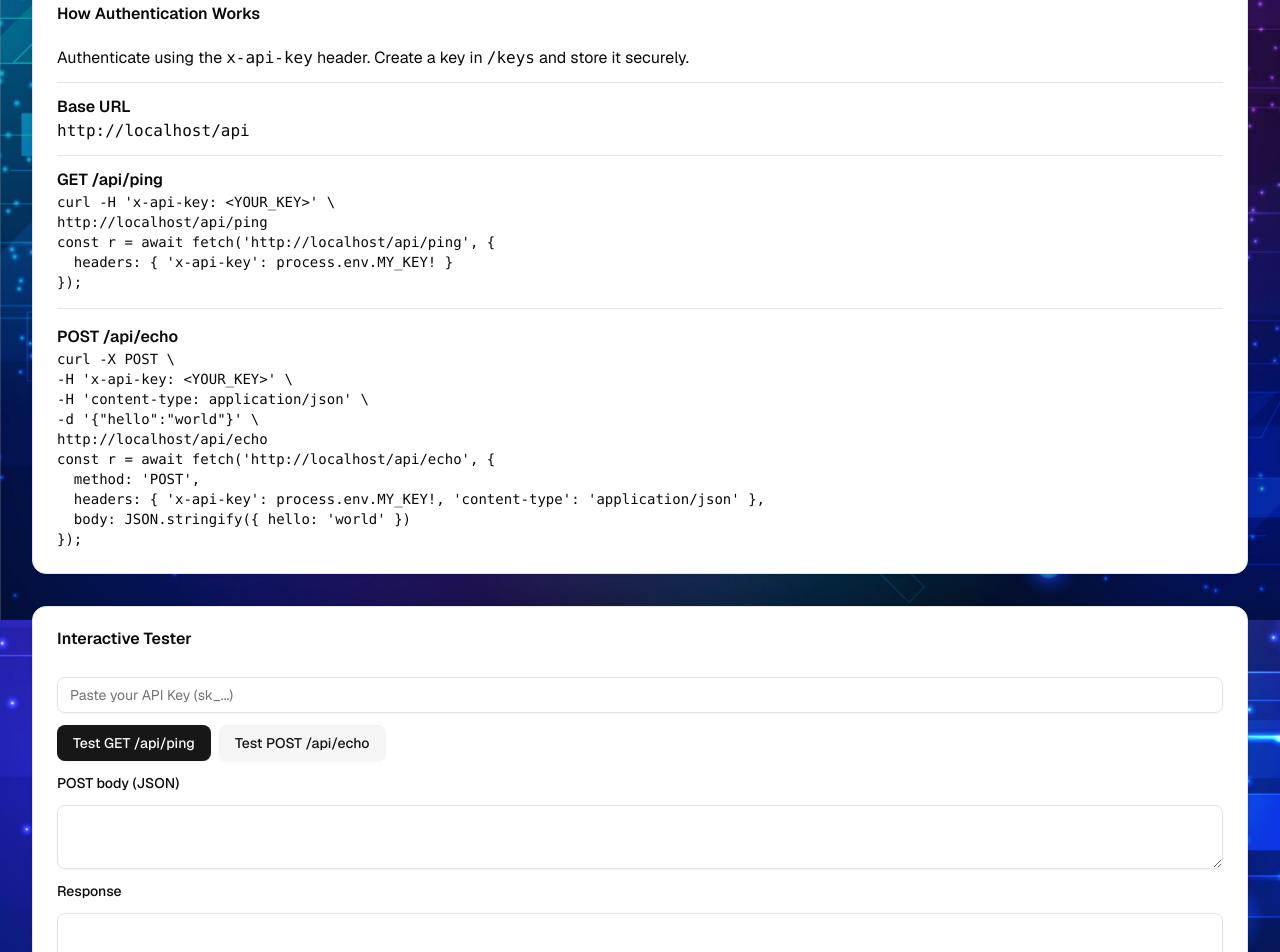
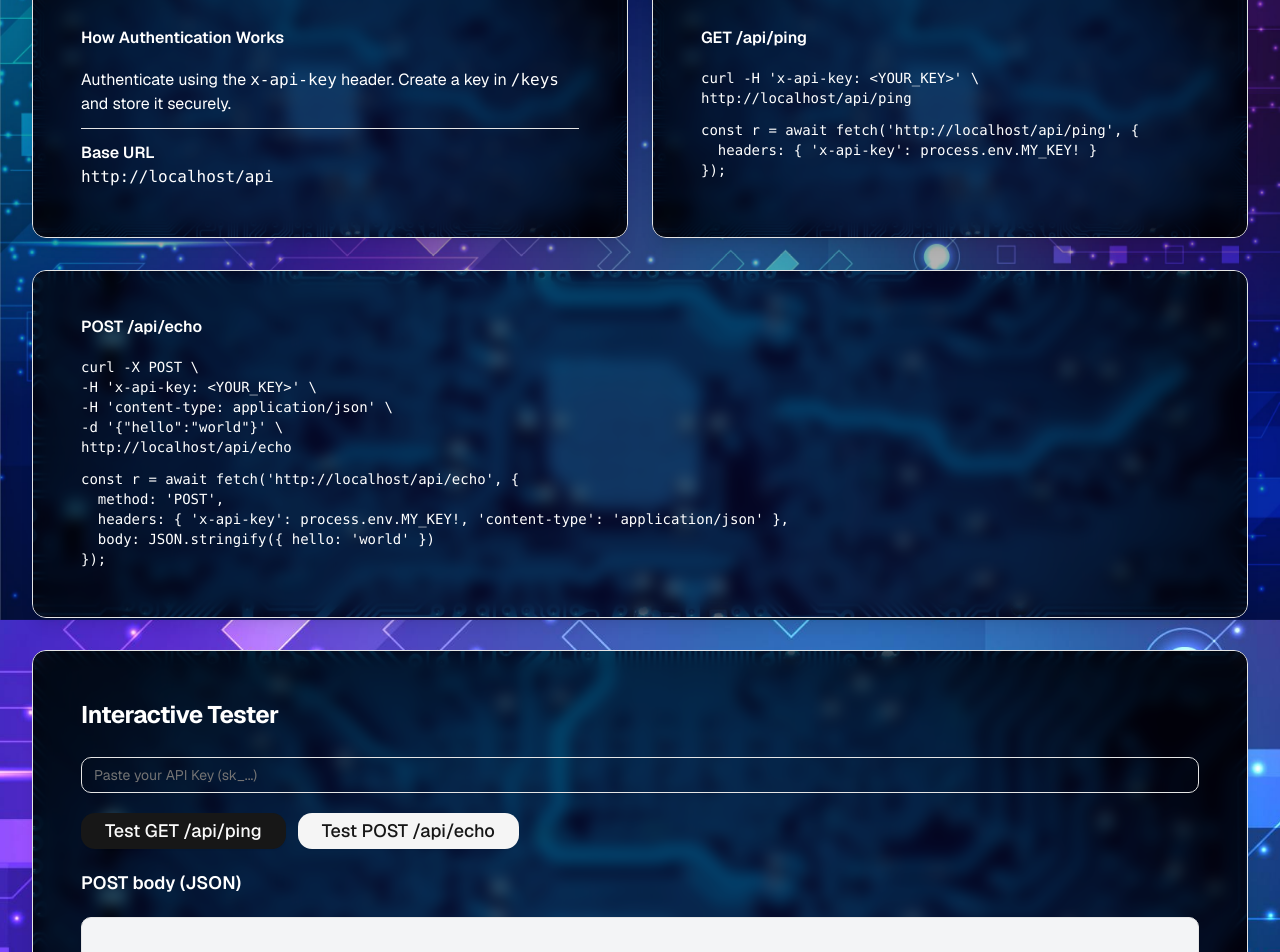
Before and after one commit to justine-0000/it3b-api-key, a Next.js app: page /docs in a window 1280 px wide. Shown: the part 180-1132 px from the top of the page. Built offline with nearby package versions, Linux system fonts and the light colour scheme; no server answers; sample sign-in values are in the browser's storage.

Commit message:
Activity 6

```diff
--- a/src/app/(dashboard)/docs/page.tsx
+++ b/src/app/(dashboard)/docs/page.tsx
@@ -18,7 +18,7 @@ const baseUrl =
 export default function DocsPage() {
   const [key, setKey] = useState("");
   const [out, setOut] = useState("");
-  const [postBody, setPostBody] = useState('');
+  const [postBody, setPostBody] = useState("");
 
   async function runGET() {
     try {
@@ -39,10 +39,10 @@ export default function DocsPage() {
     }
   }
 
-  async function runPOST(){
-    const res = await fetch (`${baseUrl}/api/echo`,{
+  async function runPOST() {
+    const res = await fetch(`${baseUrl}/api/echo`, {
       method: "POST",
-    headers:{ "x-api-key": key, "content-type": "application/json"},
+      headers: { "x-api-key": key, "content-type": "application/json" },
       body: JSON.stringify({ postBody }),
     });
     setOut(JSON.stringify(await res.json(), null, 2));
@@ -69,6 +69,7 @@ export default function DocsPage() {
       <div className="fixed inset-0 bg-black/30 -z-5" />
 
       <div className="space-y-8 relative z-10 p-8">
+        {/* Header */}
         <div className="flex items-center justify-between">
           <h1 className="text-3xl font-bold text-white flex items-center gap-2">
             <BookMarked /> API Guide
@@ -84,14 +85,22 @@ export default function DocsPage() {
           </Link>
         </div>
 
-        <Card>
-          <CardHeader className="flex flex-row items-center justify-between space-y-0">
+        {/* Authentication (Left) + GET (Right) */}
+        <div className="grid grid-cols-1 md:grid-cols-2 gap-6">
+          {/* Authentication Card */}
+          <Card
+            className="relative bg-cover bg-center text-white shadow-lg overflow-hidden"
+            style={{ backgroundImage: "url('/card1.jpg')" }}
+          >
+            <div className="absolute inset-0 backdrop-blur-sm bg-black/40" />
+            <div className="relative p-6 rounded-xl space-y-4">
+              <CardHeader>
                 <CardTitle>How Authentication Works</CardTitle>
               </CardHeader>
               <CardContent className="space-y-3">
                 <p>
-              Authenticate using the <code>x-api-key</code> header. Create a key
-              in <code>/keys</code> and store it securely.
+                  Authenticate using the <code>x-api-key</code> header. Create a key in{" "}
+                  <code>/keys</code> and store it securely.
                 </p>
                 <Separator />
                 <div>
@@ -100,10 +109,21 @@ export default function DocsPage() {
                     <code>{baseUrl + "/api"}</code>
                   </pre>
                 </div>
-            <Separator />
-            <div className="flex flex-col gap-4">
-              <div>
-                <h3 className="font-semibold">GET /api/ping</h3>
+              </CardContent>
+            </div>
+          </Card>
+
+          {/* GET /api/ping Card */}
+          <Card
+            className="relative bg-cover bg-center text-white shadow-lg overflow-hidden"
+            style={{ backgroundImage: "url('/card1.jpg')" }}
+          >
+            <div className="absolute inset-0 backdrop-blur-sm bg-black/40" />
+            <div className="relative p-6 rounded-xl space-y-4">
+              <CardHeader>
+                <CardTitle>GET /api/ping</CardTitle>
+              </CardHeader>
+              <CardContent className="space-y-3">
                 <pre className="overflow-x-auto text-sm">
                   <code>{`curl -H 'x-api-key: <YOUR_KEY>' \\
 ${baseUrl}/api/ping`}</code>
@@ -113,10 +133,22 @@ ${baseUrl}/api/ping`}</code>
   headers: { 'x-api-key': process.env.MY_KEY! }
 });`}</code>
                 </pre>
+              </CardContent>
             </div>
-              <Separator />
-              <div>
-                <h3 className="font-semibold">POST /api/echo</h3>
+          </Card>
+        </div>
+
+        {/* POST /api/echo */}
+        <Card
+          className="relative bg-cover bg-center text-white shadow-lg overflow-hidden"
+          style={{ backgroundImage: "url('/card1.jpg')" }}
+        >
+          <div className="absolute inset-0 backdrop-blur-sm bg-black/40" />
+          <div className="relative p-6 rounded-xl space-y-4">
+            <CardHeader>
+              <CardTitle>POST /api/echo</CardTitle>
+            </CardHeader>
+            <CardContent className="space-y-3">
               <pre className="overflow-x-auto text-sm">
                 <code>{`curl -X POST \\
 -H 'x-api-key: <YOUR_KEY>' \\
@@ -131,36 +163,64 @@ ${baseUrl}/api/echo`}</code>
   body: JSON.stringify({ hello: 'world' })
 });`}</code>
               </pre>
+            </CardContent>
           </div>
-            </div>
-          </CardContent>
         </Card>
 
-        <Card>
+        {/* Interactive Tester */}
+        <Card
+          className="relative bg-cover bg-center text-white shadow-lg overflow-hidden"
+          style={{ backgroundImage: "url('/card1.jpg')" }}
+        >
+          <div className="absolute inset-0 backdrop-blur-sm bg-black/40" />
+          <div className="relative p-6 rounded-xl space-y-5">
             <CardHeader>
-            <CardTitle>Interactive Tester</CardTitle>
+              <CardTitle className="text-2xl font-bold tracking-tight">
+                Interactive Tester
+              </CardTitle>
             </CardHeader>
-          <CardContent className="space-y-3">
+            <CardContent className="space-y-5 text-lg">
+              {/* API Key Input */}
               <Input
-              placeholder="Paste your API Key (sk_...) "
+                placeholder="Paste your API Key (sk_...)"
                 value={key}
                 onChange={(e) => setKey(e.target.value)}
+                className="text-lg p-3 rounded-lg"
               />
-            <div className="flex flex-wrap gap-2">
-              <Button onClick={runGET}>Test GET /api/ping</Button>
-              <Button onClick={runPOST} variant="secondary">
+
+              {/* Buttons */}
+              <div className="flex flex-wrap gap-3">
+                <Button onClick={runGET} className="text-lg px-6 py-3 rounded-xl">
+                  Test GET /api/ping
+                </Button>
+                <Button
+                  onClick={runPOST}
+                  variant="secondary"
+                  className="text-lg px-6 py-3 rounded-xl"
+                >
                   Test POST /api/echo
                 </Button>
               </div>
-            <Label className="text-sm font-medium">POST body (JSON)</Label>
+
+              {/* POST Body */}
+              <Label className="text-lg font-semibold">POST body (JSON)</Label>
               <Textarea
                 rows={5}
                 value={postBody}
                 onChange={(e) => setPostBody(e.target.value)}
+                className="text-base p-4 rounded-lg bg-gray-100 text-black"
               />
-            <Label className="text-sm font-medium">Response</Label>
-            <Textarea rows={10} readOnly value={out} />
+
+              {/* Response */}
+              <Label className="text-lg font-semibold">Response</Label>
+              <Textarea
+                readOnly
+                value={out}
+                className="h-64 resize-y text-base p-4 font-mono rounded-lg bg-gray-100 text-black"
+                rows={16}
+              />
             </CardContent>
+          </div>
         </Card>
       </div>
     </div>
--- a/src/app/(dashboard)/keys/page.tsx
+++ b/src/app/(dashboard)/keys/page.tsx
@@ -133,7 +133,7 @@ export default function KeysPage() {
                     <p className="text-sm text-gray-200">Here is your API Key (visible once):</p>
                     <div className="mt-2 flex items-center gap-2 rounded-md bg-white/90 p-2">
                       <code className="break-all font-mono text-sm text-gray-900">{justCreated.key}</code>
-                      <CopyButton value={justCreated.key} />w3
+                      <CopyButton value={justCreated.key} />
                     </div>
                     <p className="mt-2 text-xs text-gray-300">💡 Save this key securely. You won’t be able to see it again.</p>
                   </>
--- a/src/app/api/echo/route.ts
+++ b/src/app/api/echo/route.ts
@@ -1,4 +1,7 @@
+import { eq } from "drizzle-orm";
 import type { NextRequest } from "next/server";
+import { db } from "~/server/db";
+import { apiKeys } from "~/server/db/schema";
 import { verifyKey } from "~/server/key";
 
 export async function POST(req: NextRequest) {
@@ -9,10 +12,20 @@ export async function POST(req: NextRequest) {
       return Response.json({error: result.reason}, {status: 401});
     }
 
-    const body = await req.json().catch(() => ({}));
+   const body = await req.json();
+//    const body = JSON.stringify();
 
-    return Response.json(
-      {ok: true, message: "Hello POST",received: body, keyId: result.keyId},
-      {status: 200},
+   const getName = await db
+        .select({id: apiKeys.id, name: apiKeys.name})
+        .from(apiKeys)
+        .where(eq(apiKeys.name, body.postBody));
+
+    return Response.json({
+        ok: true,
+        message: "Hello POST",
+        received: getName,
+        keyId: result.keyId,
+    },
+    {status: 200},
     );
 }
```
Lines whose indentation alone changed are shown as unchanged.
